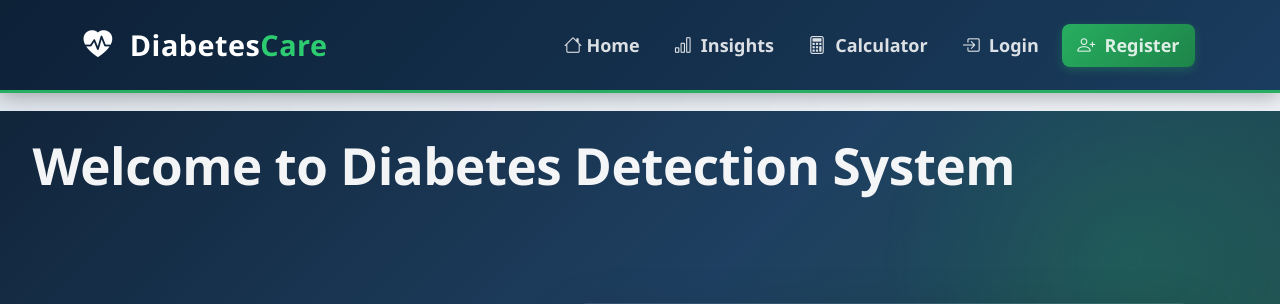
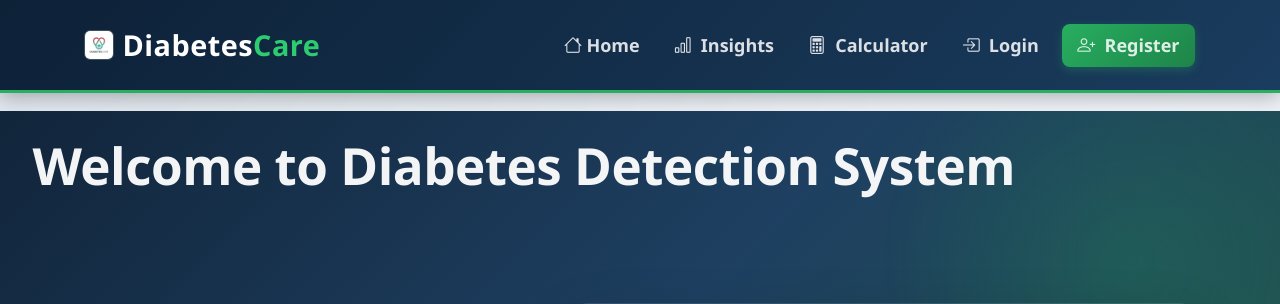
Before and after one commit to nyalwa/DiabetesCare, a Flask app: page / in a window 1280 px wide. Shown: the top 304 px of the page. Run offline with Flask 3, Linux system fonts and the light colour scheme; parts of the project's set-up code (start-up, migrations or seed data) failed here and were passed over.

Commit message:
Update system brand with custom graphic logo and favicon assets

```diff
--- a/templates/admin/base_admin.html
+++ b/templates/admin/base_admin.html
@@ -16,8 +16,8 @@
     <div class="sidebar">
 
         <!-- Brand -->
-        <div class="sidebar-brand">
-            <i class="bi bi-heart-pulse-fill me-2"></i>
+        <div class="sidebar-brand d-flex align-items-center">
+            <img src="{{ url_for('static', filename='images/logo.png') }}" alt="Logo" class="me-2" style="height: 30px; width: 30px; border-radius: 6px; border: 1px solid rgba(255, 255, 255, 0.2); object-fit: cover;">
             Diabetes<span class="brand-care"> Detection System</span>
         </div>
 
--- a/templates/base.html
+++ b/templates/base.html
@@ -27,10 +27,9 @@
     <!-- ========== NAVBAR ========== -->
     <nav class="navbar navbar-expand-lg navbar-dark">
         <div class="container">
-
             <!-- Brand -->
-            <a class="navbar-brand" href="{{ url_for('index') }}">
-                <i class="bi bi-heart-pulse-fill me-2"></i>
+            <a class="navbar-brand d-flex align-items-center" href="{{ url_for('index') }}">
+                <img src="{{ url_for('static', filename='images/logo.png') }}" alt="DiabetesCare Logo" class="brand-logo me-2" style="height: 30px; width: 30px; border-radius: 6px; border: 1px solid rgba(255, 255, 255, 0.2); object-fit: cover;">
                 Diabetes<span class="brand-care">Care</span>
             </a>
 
--- a/templates/doctor/base_doctor.html
+++ b/templates/doctor/base_doctor.html
@@ -56,8 +56,8 @@
 <body>
 
     <div class="sidebar doctor-sidebar">
-        <div class="doctor-sidebar-brand">
-            <i class="bi bi-heart-pulse-fill me-2"></i>
+        <div class="doctor-sidebar-brand d-flex align-items-center">
+            <img src="{{ url_for('static', filename='images/logo.png') }}" alt="Logo" class="me-2" style="height: 30px; width: 30px; border-radius: 6px; border: 1px solid rgba(255, 255, 255, 0.2); object-fit: cover;">
             Diabetes<span class="brand-care"> Detection System</span>
         </div>
         <div class="doctor-sidebar-role">
```
Also changed, not shown: static/images/favicon.png, static/images/logo.png.
